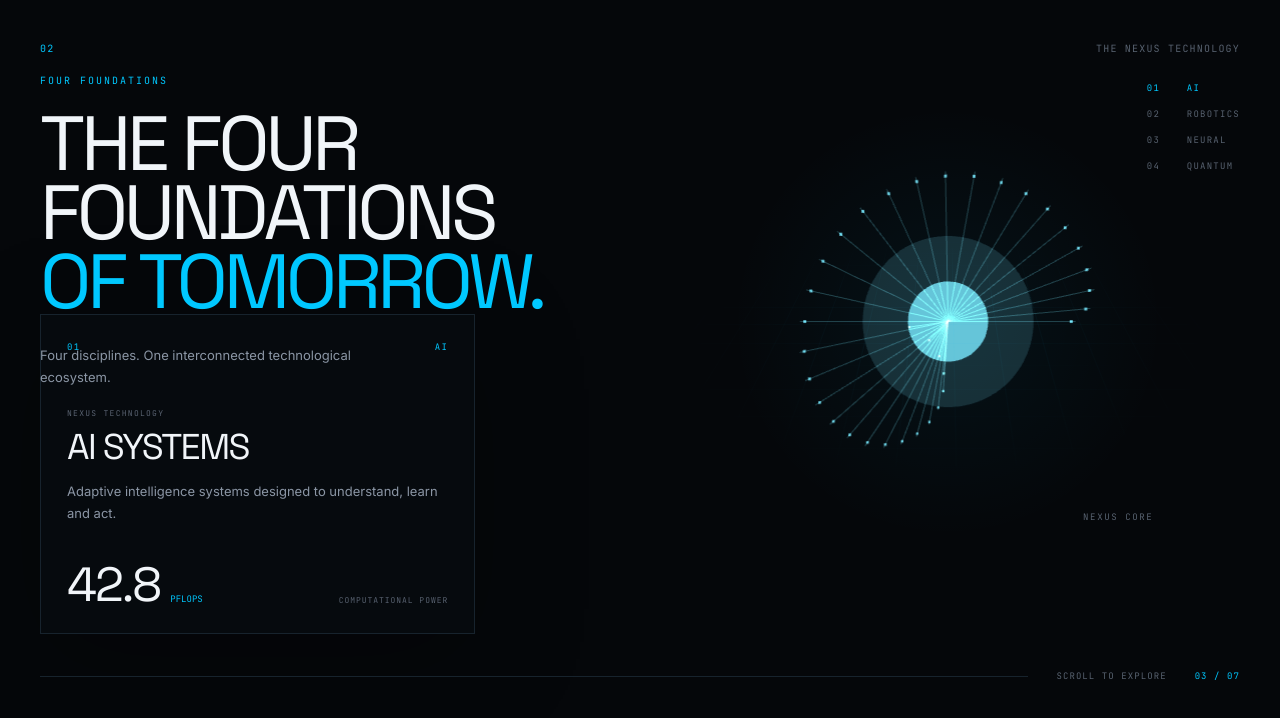
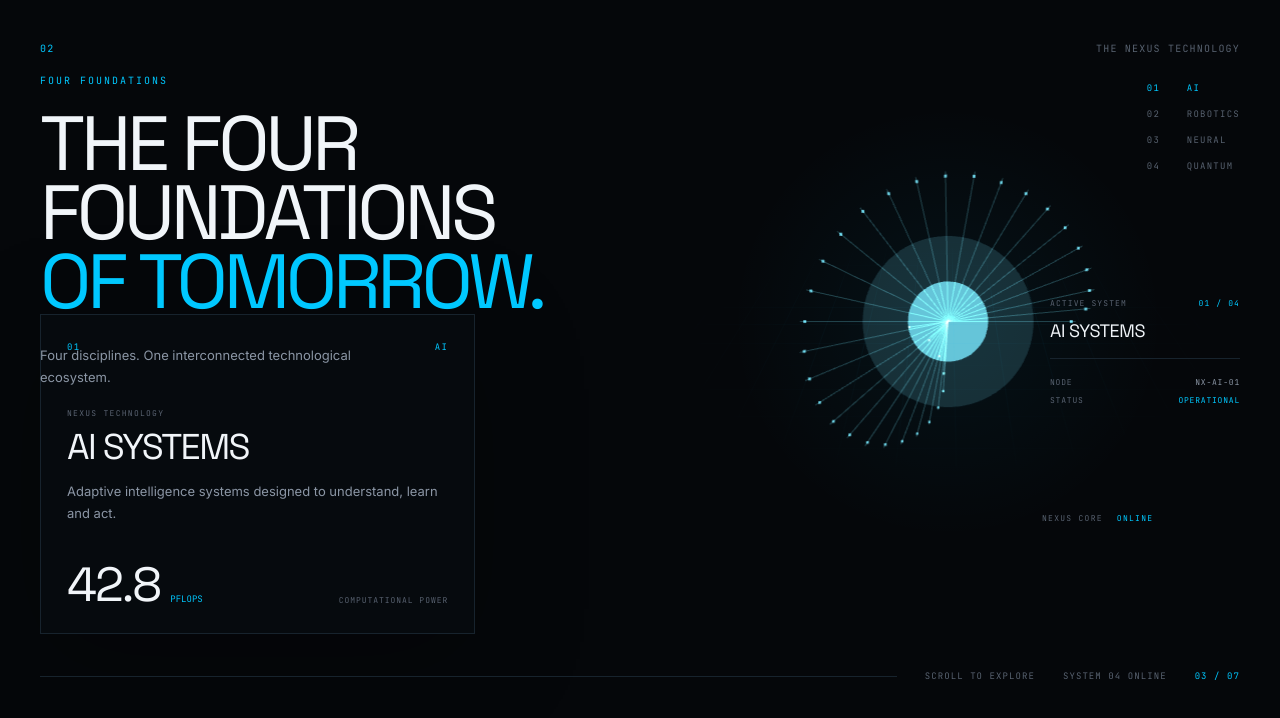
Before and after one commit to xxBELLERxx/nexus, a React (Vite) app: page / in a window 1280 px wide. Shown: the part 4558-5276 px from the top of the page. Built offline with nearby package versions, Linux system fonts and the light colour scheme.

Commit message:
minor fixes

```diff
--- a/src/components/sections/TechnologyShowcase.css
+++ b/src/components/sections/TechnologyShowcase.css
@@ -139,10 +139,91 @@
   letter-spacing: 0.14em;
 
   color: var(--color-text-muted);
+
+  transition:
+    color 250ms ease;
 }
 
 .technology-index__item span:first-child {
   width: 22px;
+}
+
+/* ==========================================
+   ACTIVE SYSTEM HUD
+========================================== */
+
+.technology-hud {
+  position: absolute;
+
+  top: 47%;
+  right: var(--page-padding);
+
+  z-index: 12;
+
+  width: 190px;
+}
+
+.technology-hud__header {
+  display: flex;
+  justify-content: space-between;
+
+  font-family: var(--font-mono);
+  font-size: 8px;
+
+  letter-spacing: 0.14em;
+
+  color: var(--color-text-muted);
+}
+
+.technology-hud__header span:last-child {
+  color: var(--color-accent);
+}
+
+.technology-hud__name {
+  margin-top: 14px;
+
+  font-family: var(--font-display);
+  font-size: 18px;
+  font-weight: 400;
+
+  line-height: 1;
+
+  letter-spacing: -0.025em;
+
+  text-transform: uppercase;
+}
+
+.technology-hud__divider {
+  width: 100%;
+  height: 1px;
+
+  margin: 18px 0;
+
+  background: var(--color-border);
+}
+
+.technology-hud__row {
+  display: flex;
+  justify-content: space-between;
+
+  margin-top: 8px;
+
+  font-family: var(--font-mono);
+  font-size: 8px;
+
+  letter-spacing: 0.1em;
+
+  color: var(--color-text-muted);
+}
+
+.technology-hud__row span:last-child {
+  color: var(--color-text-secondary);
+
+  text-align: right;
+}
+
+.technology-hud__status {
+  color: var(--color-accent) !important;
 }
 
 /* ==========================================
@@ -233,12 +314,21 @@
   right: 15%;
   bottom: 16%;
 
+  z-index: 4;
+
+  display: flex;
+  gap: 14px;
+
   font-family: var(--font-mono);
-  font-size: 9px;
+  font-size: 8px;
 
-  letter-spacing: 0.18em;
+  letter-spacing: 0.16em;
 
   color: var(--color-text-muted);
+}
+
+.technology__visual-label span:last-child {
+  color: var(--color-accent);
 }
 
 /* ==========================================
@@ -259,11 +349,6 @@
 
   left: var(--page-padding);
 
-  /*
-   * Главное изменение:
-   * карточка опущена вниз и больше
-   * не пересекается с заголовком.
-   */
   bottom: 11%;
 
   width: min(
@@ -421,7 +506,7 @@
   display: grid;
 
   grid-template-columns:
-    1fr auto auto;
+    1fr auto auto auto;
 
   align-items: center;
 
@@ -464,7 +549,7 @@
 }
 
 /* ==========================================
-   MOBILE
+   TABLET
 ========================================== */
 
 @media (max-width: 900px) {
@@ -478,12 +563,17 @@
     display: none;
   }
 
+  .technology-hud {
+    top: 58%;
+    right: 20px;
+
+    width: 160px;
+  }
+
   .technology__visual {
     right: -15%;
 
     width: 82vw;
-
-    opacity: 0.65;
   }
 
   .technology-panel {
@@ -495,14 +585,31 @@
       calc(100vw - 40px)
     );
   }
+
+  .technology__footer {
+    left: 20px;
+    right: 20px;
+  }
 }
 
+/* ==========================================
+   MOBILE
+========================================== */
+
 @media (max-width: 600px) {
+  .technology {
+    height: 400svh;
+  }
+
   .technology__stage {
     padding:
       110px
       20px
       28px;
+  }
+
+  .technology__header {
+    font-size: 8px;
   }
 
   .technology__intro {
@@ -518,6 +625,19 @@
       10vw,
       64px
     );
+  }
+
+  .technology__intro-description {
+    width: min(
+      290px,
+      calc(100vw - 40px)
+    );
+
+    font-size: 12px;
+  }
+
+  .technology-hud {
+    display: none;
   }
 
   .technology__visual {
@@ -554,7 +674,16 @@
       1fr auto;
   }
 
-  .technology__footer span:first-of-type {
+  /*
+   * На мобильном оставляем только
+   * progress и номер секции.
+   */
+  .technology__footer span:nth-of-type(1),
+  .technology__footer span:nth-of-type(2) {
     display: none;
   }
+
+  .technology__footer span:last-child {
+    display: block;
+  }
 }
--- a/src/components/sections/TechnologyShowcase.tsx
+++ b/src/components/sections/TechnologyShowcase.tsx
@@ -11,15 +11,19 @@ function TechnologyShowcase() {
   const sectionRef = useRef<HTMLElement>(null)
   const stageRef = useRef<HTMLDivElement>(null)
 
-  /*
-   * Общий progress для Three.js Core.
-   *
-   * 0   = AI
-   * 0.33 = ROBOTICS
-   * 0.66 = NEURAL
-   * 1   = QUANTUM
-   */
   const coreProgress = useRef(0)
+
+  const activeNumberRef =
+    useRef<HTMLSpanElement>(null)
+
+  const activeNameRef =
+    useRef<HTMLSpanElement>(null)
+
+  const activeCodeRef =
+    useRef<HTMLSpanElement>(null)
+
+  const activeStatusRef =
+    useRef<HTMLSpanElement>(null)
 
   useGSAP(
     () => {
@@ -101,8 +105,68 @@ function TechnologyShowcase() {
          * Передаём progress в Three.js.
          */
         onUpdate: () => {
+  const progress =
+    timeline.progress()
+
   coreProgress.current =
-            timeline.progress()
+    progress
+
+  /*
+   * ==========================================
+   * ACTIVE TECHNOLOGY
+   * ==========================================
+   *
+   * 0.00 → AI
+   * 0.33 → ROBOTICS
+   * 0.66 → NEURAL
+   * 1.00 → QUANTUM
+   */
+
+  const position =
+    progress *
+    (technologies.length - 1)
+
+  const activeIndex =
+    Math.round(position)
+
+  const technology =
+    technologies[activeIndex]
+
+  if (
+    !technology ||
+    !activeNumberRef.current ||
+    !activeNameRef.current ||
+    !activeCodeRef.current ||
+    !activeStatusRef.current
+  ) {
+    return
+  }
+
+  /*
+   * Не обновляем DOM,
+   * если состояние ещё не изменилось.
+   */
+  if (
+    activeNumberRef.current.dataset.index ===
+    technology.number
+  ) {
+    return
+  }
+
+  activeNumberRef.current.dataset.index =
+    technology.number
+
+  activeNumberRef.current.textContent =
+    `${technology.number} / 04`
+
+  activeNameRef.current.textContent =
+    technology.name
+
+  activeCodeRef.current.textContent =
+    technology.code
+
+  activeStatusRef.current.textContent =
+    technology.status
 },
       })
 
@@ -329,9 +393,45 @@ function TechnologyShowcase() {
           )}
         </div>
 
-        {/* ======================================
-            SHOWCASE
-        ====================================== */}
+        <div className="technology-hud">
+  <div className="technology-hud__header">
+    <span>ACTIVE SYSTEM</span>
+
+    <span
+      ref={activeNumberRef}
+      data-index="01"
+    >
+      01 / 04
+    </span>
+  </div>
+
+  <div className="technology-hud__name">
+    <span ref={activeNameRef}>
+      ARTIFICIAL INTELLIGENCE
+    </span>
+  </div>
+
+  <div className="technology-hud__divider" />
+
+  <div className="technology-hud__row">
+    <span>NODE</span>
+
+    <span ref={activeCodeRef}>
+      NX-AI-01
+    </span>
+  </div>
+
+  <div className="technology-hud__row">
+    <span>STATUS</span>
+
+    <span
+      ref={activeStatusRef}
+      className="technology-hud__status"
+    >
+      OPERATIONAL
+    </span>
+  </div>
+</div>
 
         <div className="technology__showcase">
           <div className="technology__visual">
@@ -344,7 +444,8 @@ function TechnologyShowcase() {
             <div className="technology__visual-grid" />
 
             <div className="technology__visual-label">
-              NEXUS CORE
+  <span>NEXUS CORE</span>
+  <span>ONLINE</span>
 </div>
           </div>
 
@@ -426,6 +527,10 @@ function TechnologyShowcase() {
   </span>
 
   <span>
+    SYSTEM 04 ONLINE
+  </span>
+
+  <span>
     03 / 07
   </span>
 </footer>
--- a/src/data/technologies.ts
+++ b/src/data/technologies.ts
@@ -6,6 +6,9 @@ export interface Technology {
   metric: string
   metricLabel: string
   label: string
+  code: string
+  status: string
+  statusLabel: string
 }
 
 export const technologies: Technology[] = [
@@ -18,6 +21,9 @@ export const technologies: Technology[] = [
     metric: '42.8',
     metricLabel: 'PFLOPS',
     label: 'COMPUTATIONAL POWER',
+    code: 'NX-AI-01',
+    status: 'OPERATIONAL',
+    statusLabel: 'SYSTEM STATUS',
   },
 
   {
@@ -29,6 +35,9 @@ export const technologies: Technology[] = [
     metric: '18.4',
     metricLabel: 'HOURS',
     label: 'AUTONOMY',
+    code: 'NX-RB-02',
+    status: 'ACTIVE',
+    statusLabel: 'SYSTEM STATUS',
   },
 
   {
@@ -40,6 +49,9 @@ export const technologies: Technology[] = [
     metric: '2.7',
     metricLabel: 'MS',
     label: 'SIGNAL LATENCY',
+    code: 'NX-NI-03',
+    status: 'RESEARCH',
+    statusLabel: 'SYSTEM STATUS',
   },
 
   {
@@ -51,5 +63,8 @@ export const technologies: Technology[] = [
     metric: '128',
     metricLabel: 'QUBITS',
     label: 'PROCESSING CORE',
+    code: 'NX-QC-04',
+    status: 'CLASSIFIED',
+    statusLabel: 'SYSTEM STATUS',
   },
 ]
```
Lines whose indentation alone changed are shown as unchanged.
